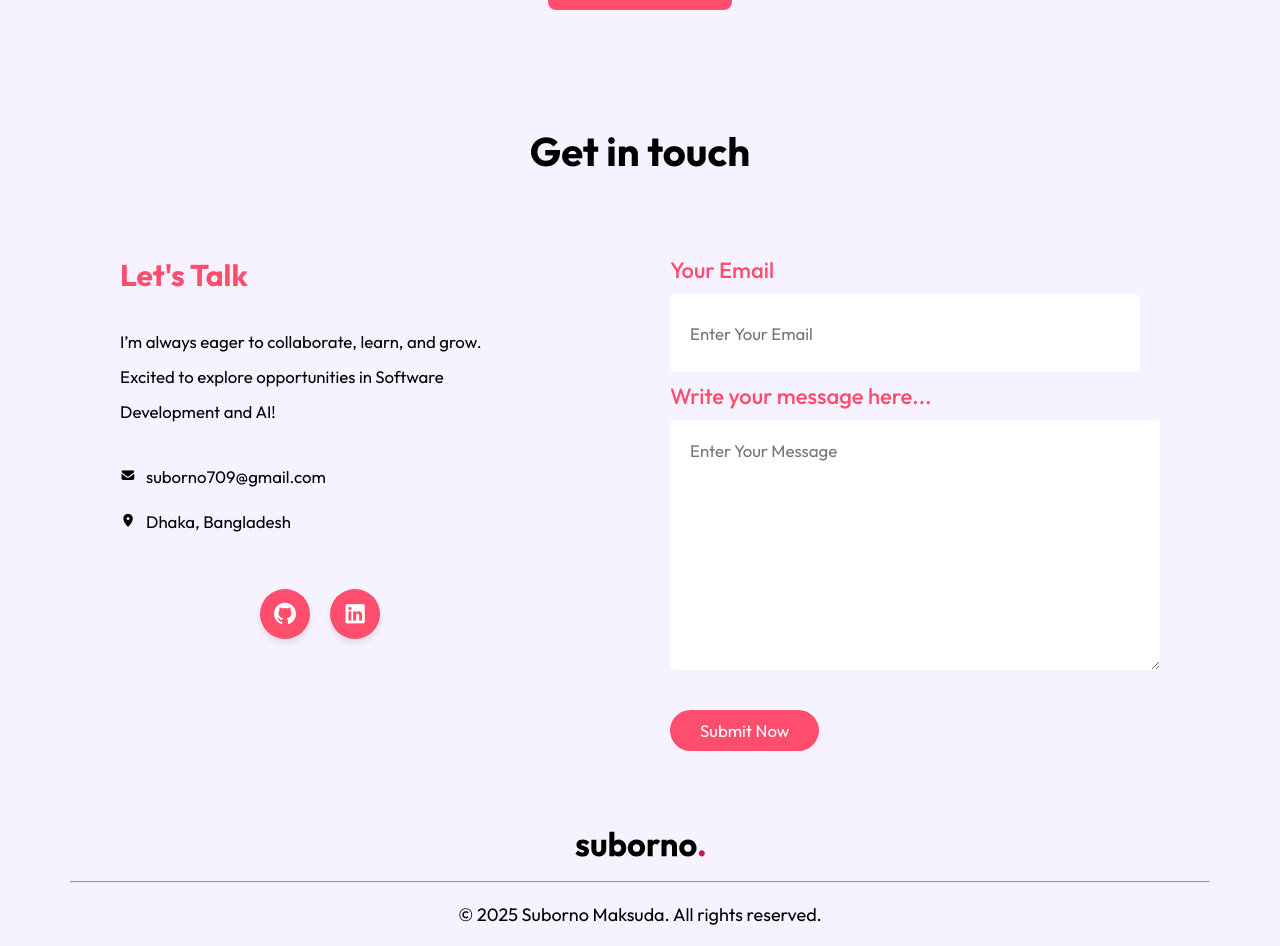
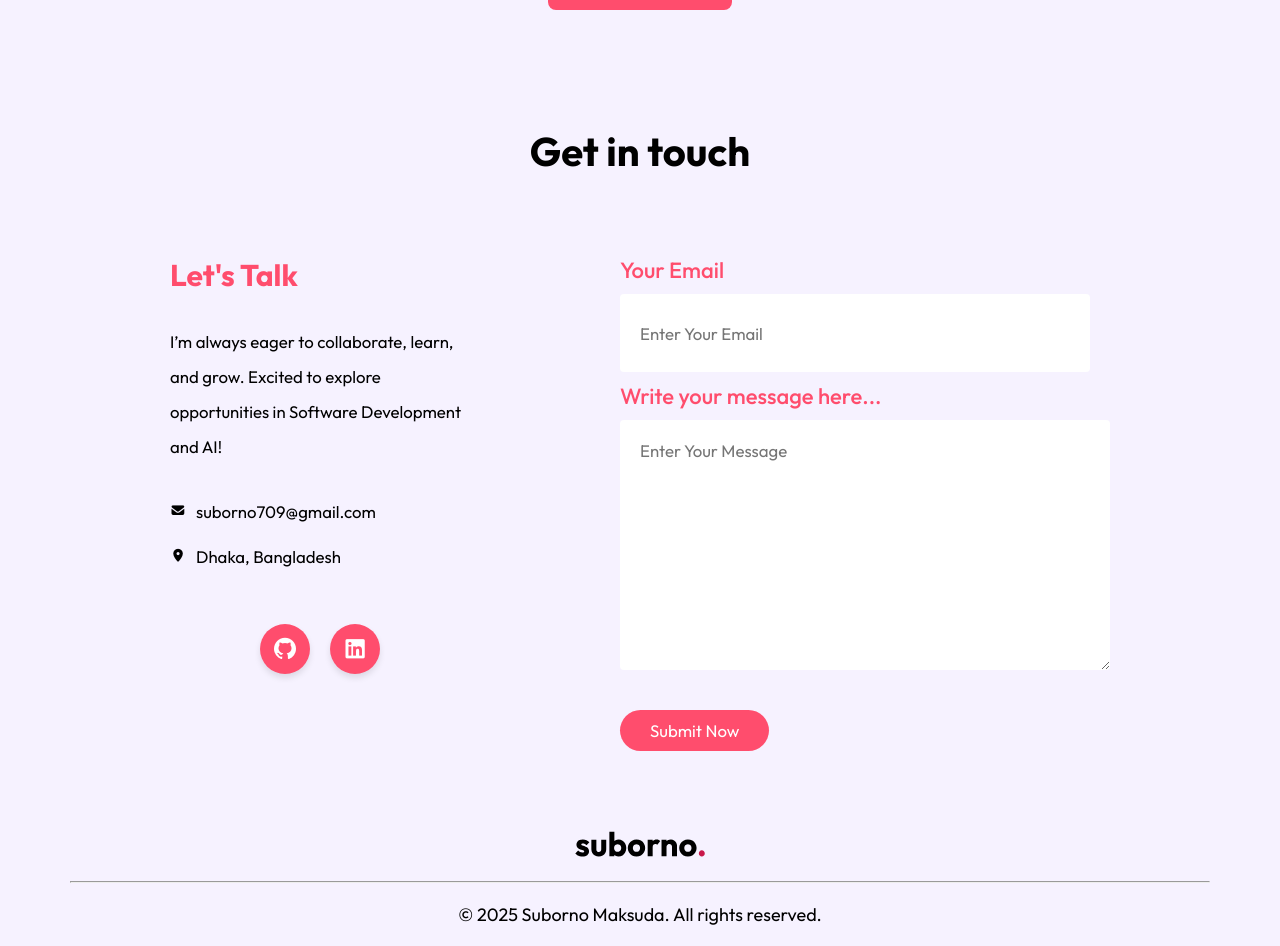
Before and after one commit to git-suborno-hub/My_Portfolio, a React (Vite) app in the folder frontend/: page / in a window 1280 px wide. Shown: the part 3000-3946 px from the top of the page. Built offline with nearby package versions, Linux system fonts and the light colour scheme.

Commit message:
Completed

```diff
--- a/frontend/src/Components/Contact/Contact.css
+++ b/frontend/src/Components/Contact/Contact.css
@@ -4,7 +4,7 @@
     align-items: center;
     justify-content: center;
     gap: 80px;
-    margin: 20px 120px;
+    margin: 20px 170px;
 }
 
 .contact-title{
--- a/frontend/src/Components/Contact/Contact.jsx
+++ b/frontend/src/Components/Contact/Contact.jsx
@@ -78,7 +78,7 @@ const Contact = () => {
             <a href="https://github.com/git-suborno-hub">
               <i className="fa-brands fa-github"></i>
             </a>
-            <a href="https://www.linkedin.com/in/maksuda-akter-622a50341">
+            <a href="https://www.linkedin.com/in/suborno-maksuda-622a50341/">
               <i className="fa-brands fa-linkedin"></i>
             </a>
           </div>
--- a/frontend/src/assets/assets.js
+++ b/frontend/src/assets/assets.js
@@ -26,6 +26,7 @@ export const projects = [
       "Prescripto is a modern and user-friendly doctor’s appointment booking website frontend built using React.js and Tailwind CSS.",
     tags: ["React", "TailwindCSS"],
     image: "/projects/prescripto.jpeg",
+    demoUrl: "https://prescripto-frontend-khaki.vercel.app/",
     githubUrl: "https://github.com/git-suborno-hub/Prescripto-frontend-",
   },
 ];
```
